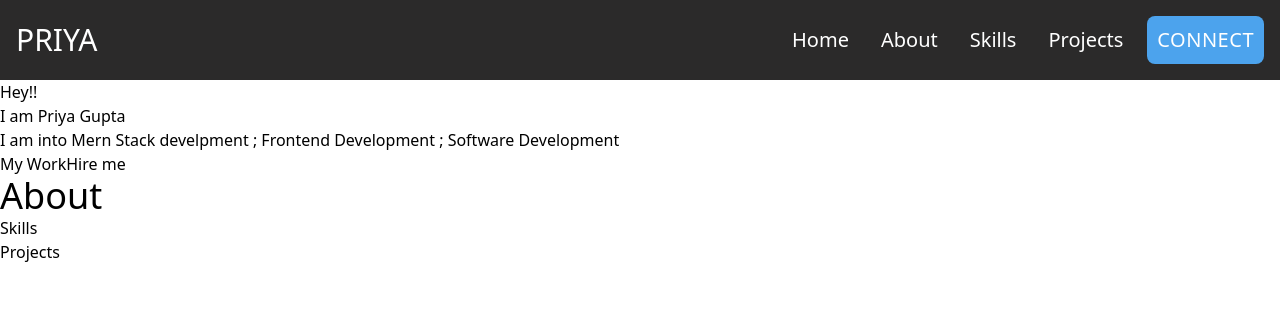
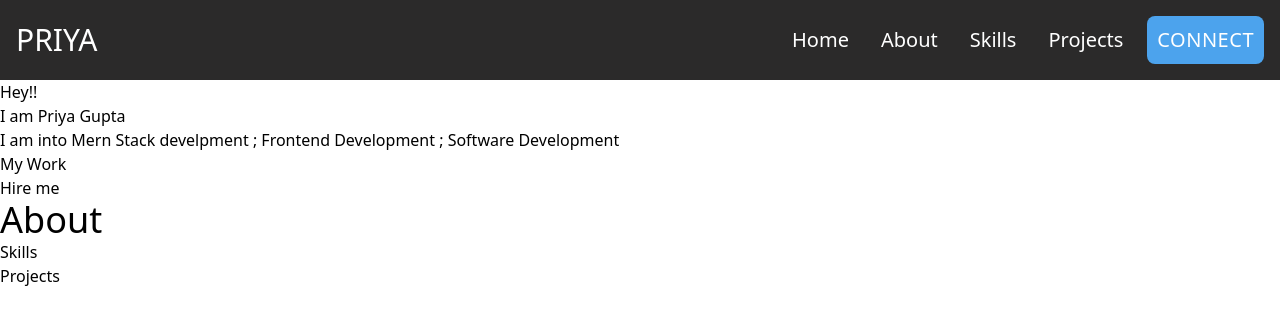
Before and after one commit to priyagupta-js/Codefolio, a React (Vite) app: page / in a window 1280 px wide. Shown: the top 324 px of the page. Built offline with nearby package versions, Linux system fonts and the light colour scheme.

Commit message:
Add Home section

```diff
--- a/src/components/Home/Home.css
+++ b/src/components/Home/Home.css
@@ -0,0 +1,5 @@
+
+.home-content
+{
+    @apply flex flex-col items-start
+}
--- a/src/components/Home/Home.jsx
+++ b/src/components/Home/Home.jsx
@@ -1,12 +1,15 @@
+import "./Home.css";
 function Home()
 {
     return(
 <div className="Home-container">
+<div className="home-content">
     <h5>Hey!!</h5>
     <h1>I am Priya Gupta</h1>
     <h5>I am into <span>Mern Stack develpment ; Frontend Development ; Software Development</span></h5>
     <button>My Work</button>
     <button>Hire me</button>
+    </div>
 </div>
     );
 }
```
